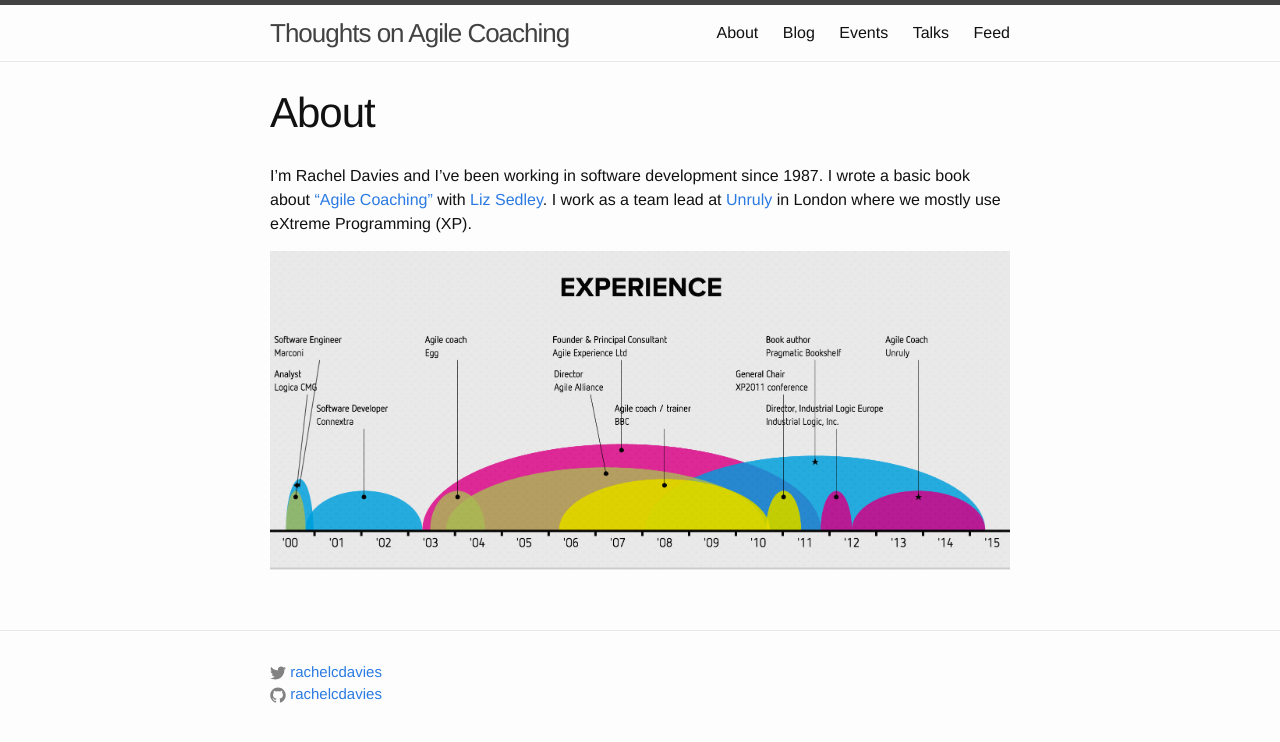
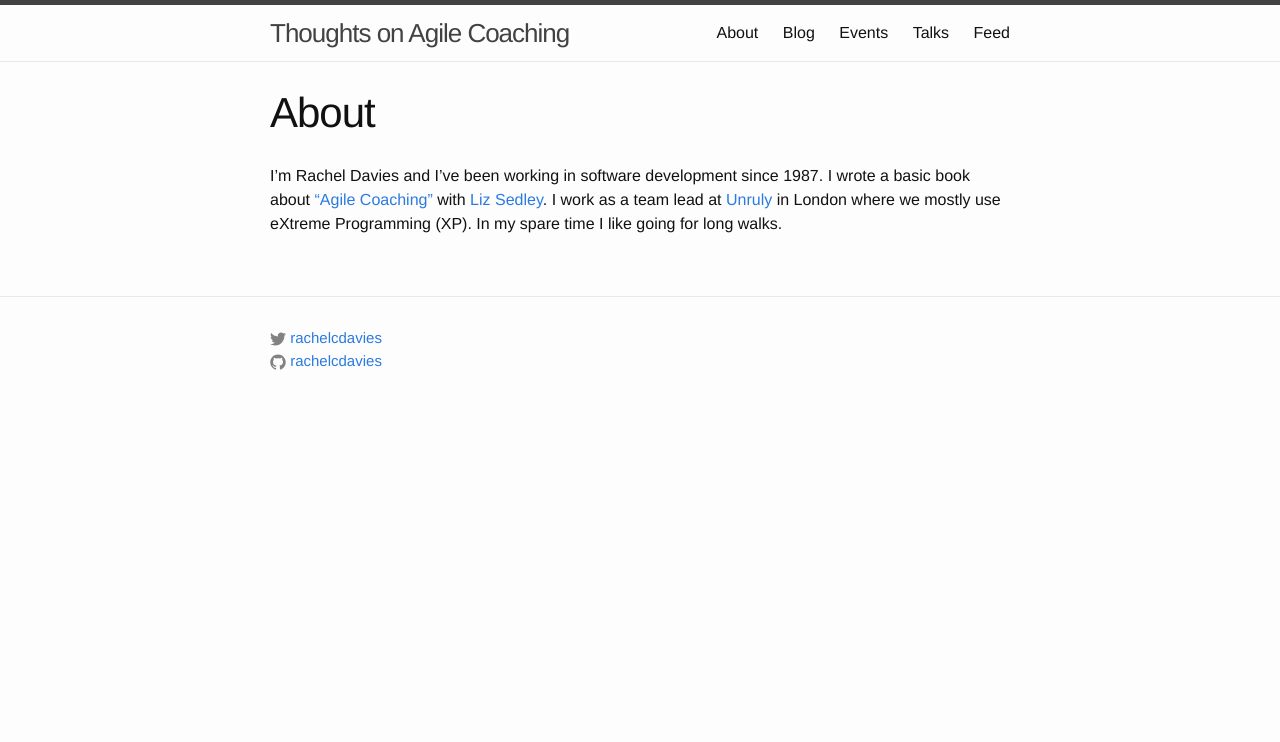
Before and after one commit to rachelcdavies/rachelcdavies.github.io, a Jekyll site: the page built from about.md, in a window 1280 px wide. Shown: the top 742 px of the page. Built offline with Jekyll 4.4.1, drawn with Linux system fonts in a browser that asks for light colours.

Commit message:
removed image

```diff
--- a/about.md
+++ b/about.md
@@ -4,6 +4,4 @@
 permalink: /about/
 ---
 
-I'm Rachel Davies and I've been working in software development since 1987. I wrote a basic book about ["Agile Coaching"](https://pragprog.com/book/sdcoach/agile-coaching) with [Liz Sedley](https://pragprog.com/users/display_profile/48266). I work as a team lead at [Unruly](http://tech.unruly.co/) in London where we mostly use eXtreme Programming (XP).
-
-![Experience graph](http://rachelcdavies.github.io/images/Experience.png)
+I'm Rachel Davies and I've been working in software development since 1987. I wrote a basic book about ["Agile Coaching"](https://pragprog.com/book/sdcoach/agile-coaching) with [Liz Sedley](https://pragprog.com/users/display_profile/48266). I work as a team lead at [Unruly](http://tech.unruly.co/) in London where we mostly use eXtreme Programming (XP). In my spare time I like going for long walks.
```
